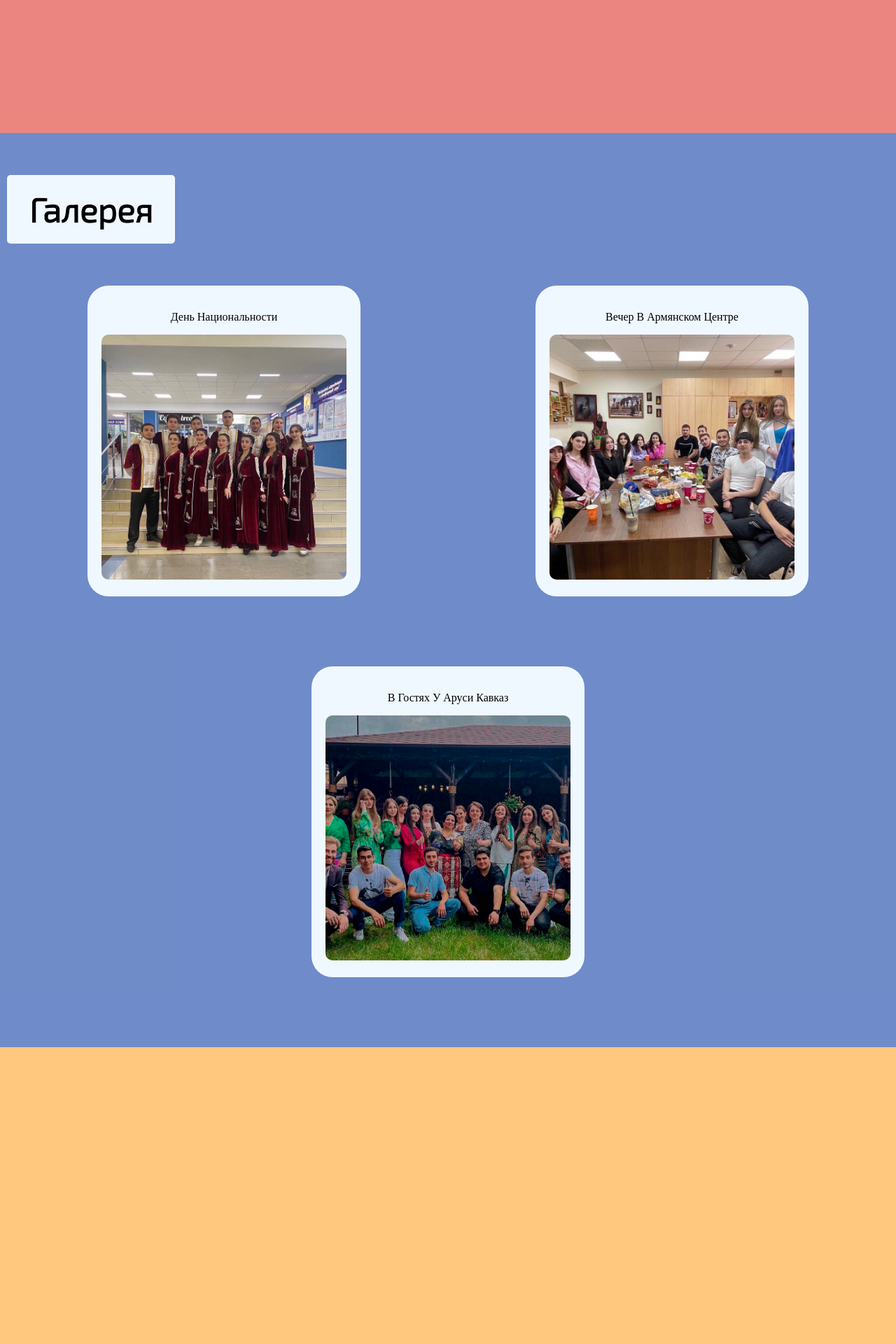
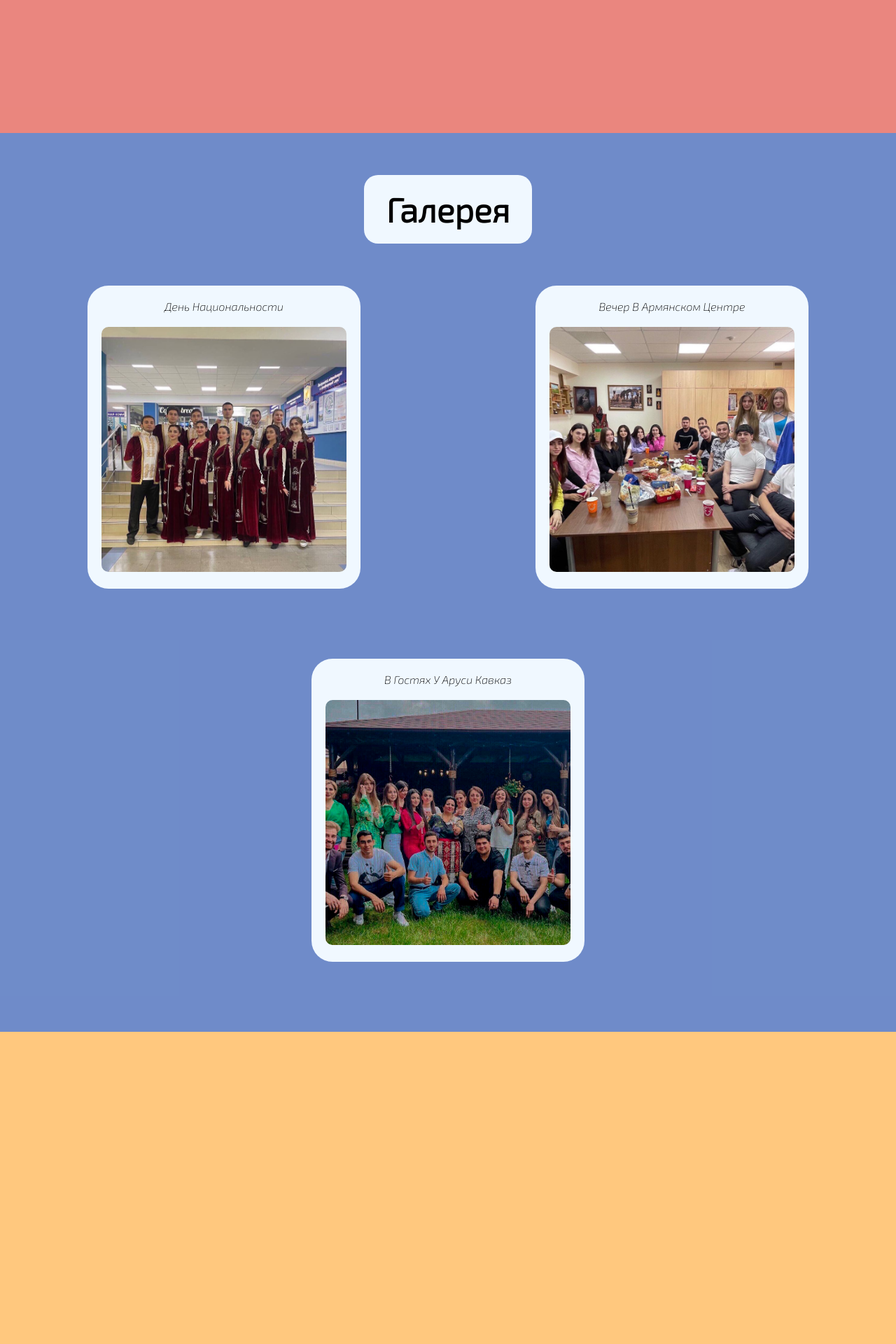
Before and after one commit to Nikos48/ArmeniansPSU, a Django app: page /home/ in a window 1280 px wide. Shown: the part 610-2530 px from the top of the page at 70% size. Run offline with Django 4.2, Linux system fonts and the light colour scheme.

Commit message:
finished gallery started burger menu

```diff
--- a/main/static/main/css/index.css
+++ b/main/static/main/css/index.css
@@ -1,4 +1,4 @@
-@import url("https://fonts.googleapis.com/css2?family=Exo+2:wght@300&display=swap");
+@import url("https://fonts.googleapis.com/css2?family=Exo+2:ital,wght@0,300;1,200&display=swap");
 html {
   height: 100%;
   scroll-behavior: smooth;
@@ -54,7 +54,7 @@ header {
   border-radius: 10px;
   box-sizing: border-box;
   color: #fff;
-  font-family: "Exo 2";
+  font-family: "Exo 2", sans-serif;
   transition: all 0.3s ease 0s;
 }
 .nav-li:hover {
@@ -70,6 +70,9 @@ header {
   width: 100%;
 }
 
+.hamburger {
+  display: none;
+}
 .logo {
   height: 32px;
 }
@@ -109,7 +112,7 @@ header {
   position: relative;
   background-color: #ff9e1b90;
   width: 100%;
-  min-height: 90%;
+  min-height: 100%;
   box-sizing: border-box;
 }
 
@@ -124,19 +127,22 @@ header {
   padding-top: 50px;
 }
 
-.gallery .content-box > :first-child {
+.gallery-headline-block {
   padding: 10px;
   text-align: center;
   font-size: 3rem;
-  font-family: "Exo 2";
+  justify-content: center;
+  font-family: "Exo 2", sans-serif;
   font-weight: 800;
   height: auto;
+  margin: 0;
+  display: flex;
 }
 .gallery-headline {
   margin: 0;
   background-color: #f0f8ff;
   padding: 20px;
-  border-radius: 5px;
+  border-radius: 20px;
   width: 200px;
 }
 
@@ -161,8 +167,11 @@ header {
   margin: 50px;
 }
 
-.gallery-item p {
+.gallery-item i {
+  font-family: "Exo 2";
   text-align: center;
+  display: block;
+  margin-bottom: 20px;
 }
 
 @media only screen and (max-width: 1200px) {
@@ -171,7 +180,7 @@ header {
     padding: 0px 3%;
   }
 }
-@media only screen and (max-width: 800px) {
+@media only screen and (max-width: 712px) {
   .nav-ul {
     display: none;
   }
--- a/main/templates/main/home.html
+++ b/main/templates/main/home.html
@@ -25,7 +25,11 @@
                 <li class="nav-li">Галерея<a href="#gallery"></a></li>
                 <li class="nav-li">Вступить<a href="#contact"></a></li>
             </ul>
-            </span>
+            <div class="hamburger">
+                <span class="bar"></span>
+                <span class="bar"></span>
+                <span class="bar"></span>
+            </div>
         </div>
     </header>
 
@@ -39,18 +43,18 @@
         </div>
         <div class="gallery" id="gallery">
             <div class="content-box">
-                <div><p class="gallery-headline">Галерея</p></div>
+                <div class="gallery-headline-block"><p class="gallery-headline">Галерея</p></div>
                 <div class="gallery-flexbox">
                     <span class="gallery-item" >
-                        <p>День Национальности</p>
+                        <i>День Национальности</i>
                         <img src="{% static 'main/images/nationality_day.jpg' %}", class="gallery-image">
                     </span>
                     <span class="gallery-item">
-                        <p>Вечер В Армянском Центре</p>
+                        <i>Вечер В Армянском Центре</i>
                         <img src="{% static 'main/images/sitting.jpg' %}", class="gallery-image">
                     </span>
                     <span class="gallery-item">
-                        <p>В Гостях У Аруси Кавказ</p>
+                        <i>В Гостях У Аруси Кавказ</i>
                         <img src="{% static 'main/images/Arusia.png' %}", class="gallery-image">
                     </span>
                 </div>
```
